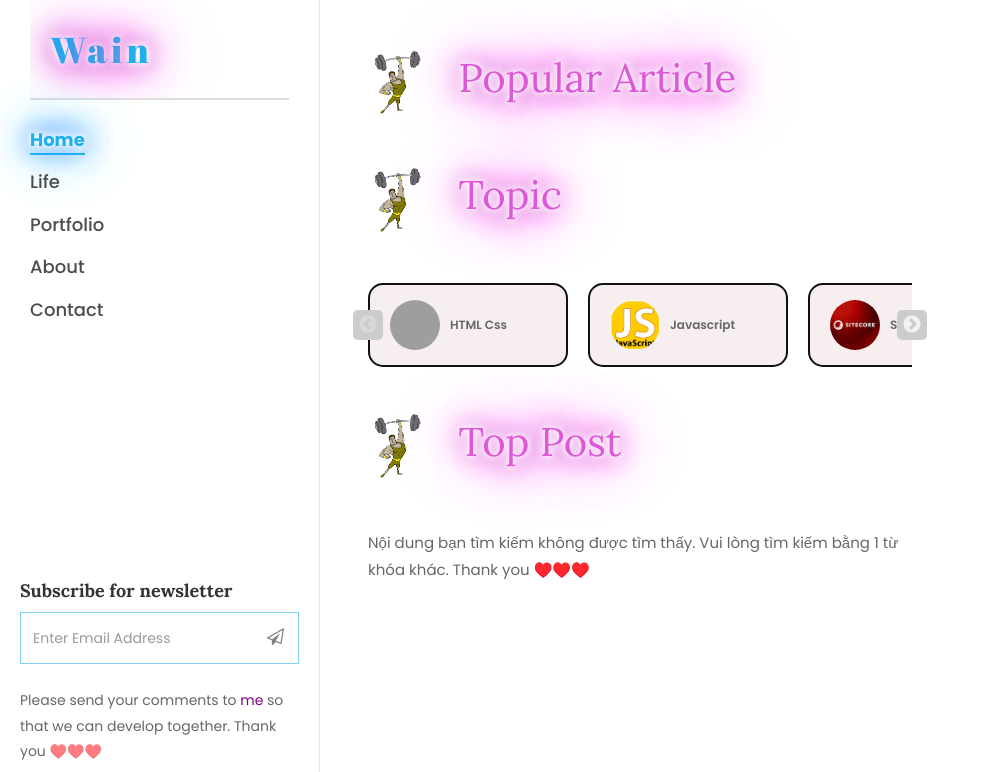
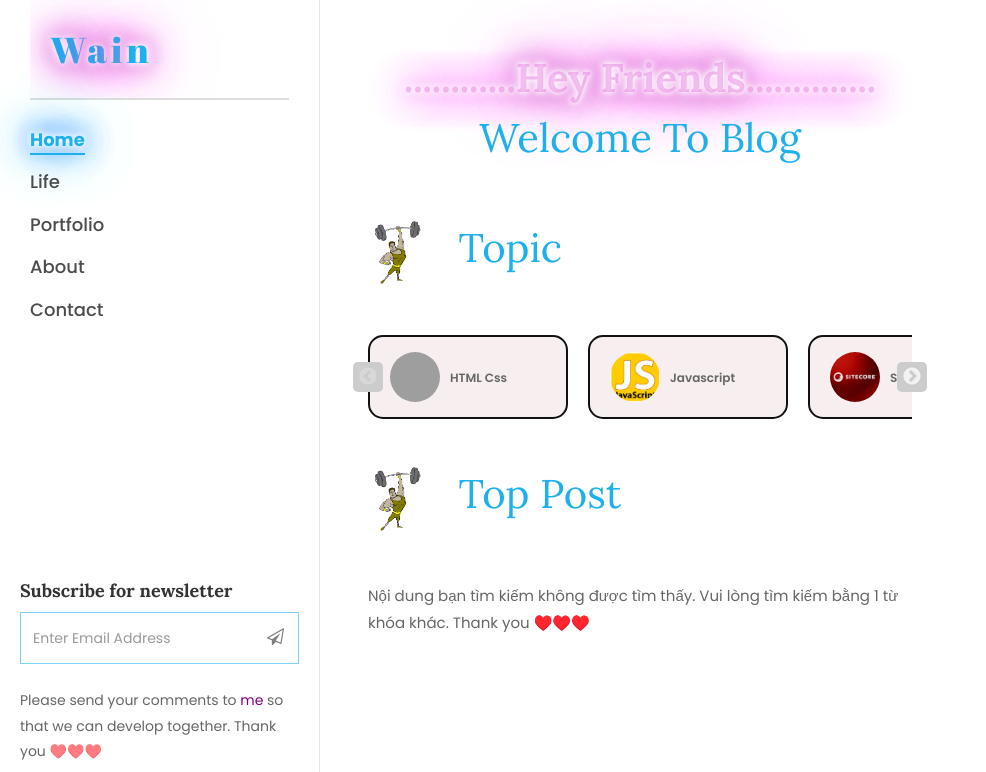
Before and after one commit to mittomao/Blog_Express_App, a Node server app: page / in a window 1280 px wide. Shown: the top 772 px of the page, without its empty margins (0-986 px from the left). Run offline with Node 20, Linux system fonts and the light colour scheme; data that the repository does not hold is empty; some libraries are stand-ins or nearby versions; some web fonts are replaced; grey boxes are pictures that could not be loaded.

Commit message:
Update style

```diff
--- a/public/css/main.css
+++ b/public/css/main.css
@@ -37,11 +37,18 @@
 #wainiidev-main h1.title-main {
   margin-bottom: 50px;
   display: block;
-  color: #DD58D6;
+}
+#wainiidev-main h1.title-main--top {
+  text-align: center;
+}
+#wainiidev-main h1.title-main--top strong{
+  display: block;
+  color: #dd58d65d;
   text-shadow: 0 0 5px #ffffff, 0 0 10px #ffffff, 0 0 15px #ffffff, 0 0 20px #DD58D6, 0 0 30px #DD58D6, 0 0 40px #DD58D6, 0 0 55px #DD58D6, 0 0 75px #DD58D6;
 }
 #wainiidev-main h1.title-main span {
   display: inline-block;
+  color: #1eafed;
 }
 #wainiidev-main h1.title-main img {
   width: 60px;
--- a/views/pages/client/home.ejs
+++ b/views/pages/client/home.ejs
@@ -1,7 +1,7 @@
 <div class="main-post">
-    <h1 class="title-main">
-        <img src="<%= process.env.IMAGE_PREFIX %>/gym.png" alt="">
-        <span>Popular Article</span>
+    <h1 class="title-main title-main--top">
+        <strong>............Hey Friends..............</strong>
+        <span>Welcome To Blog</span>
     </h1>
 
     <div class="home-component">
```
